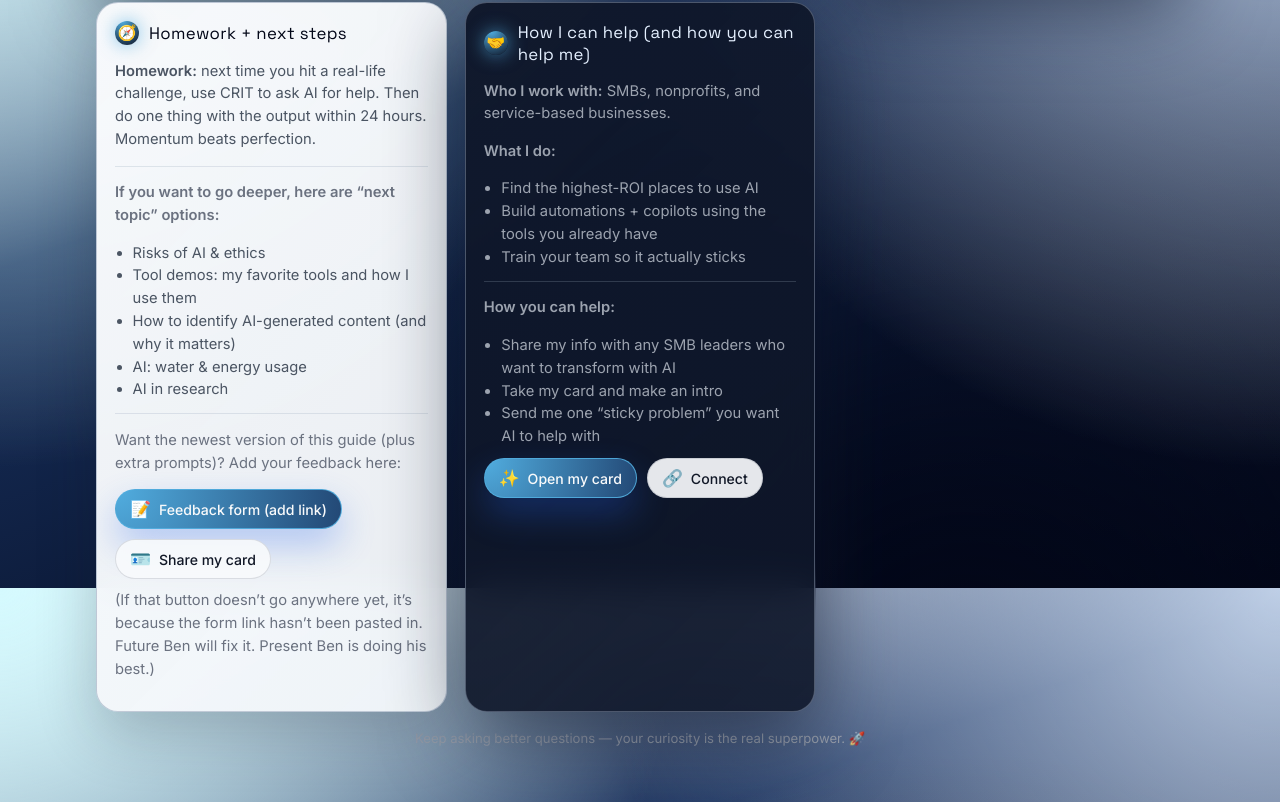
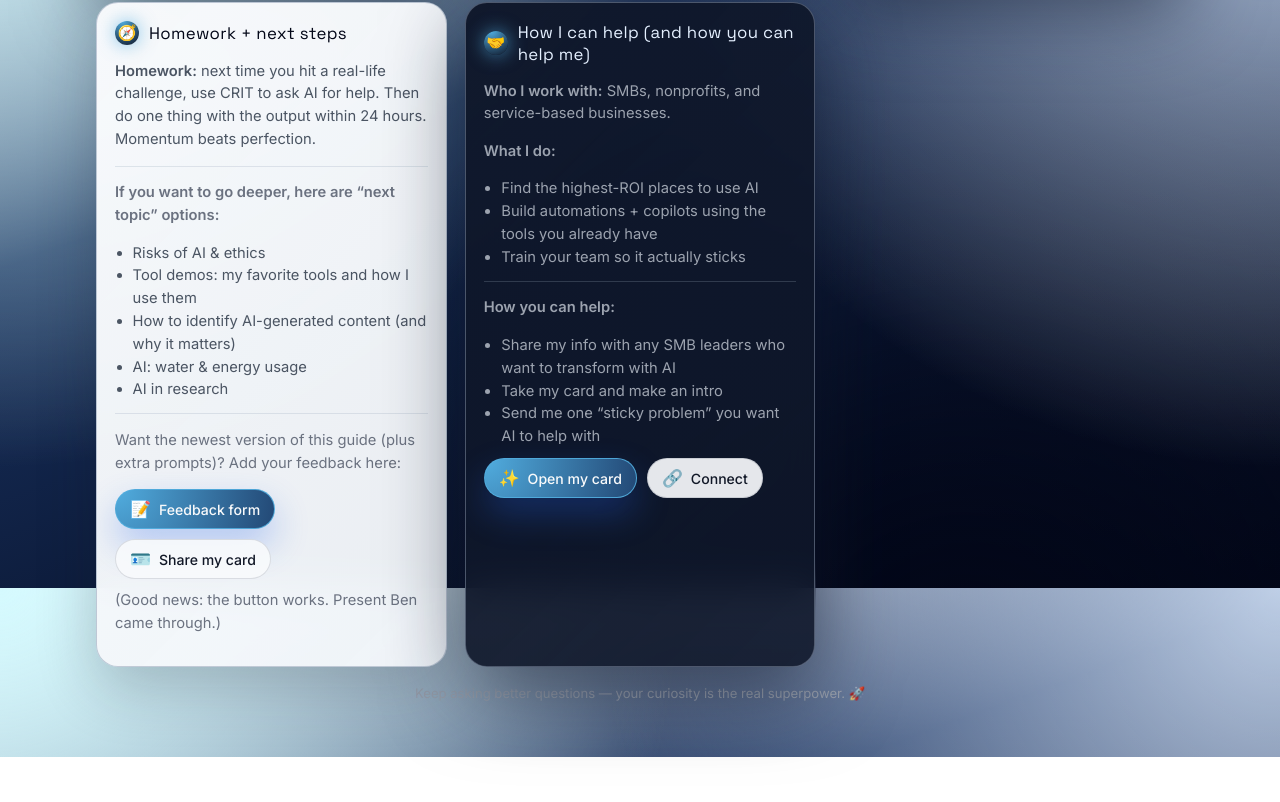
Before and after one commit to AgenticBen/AI-Academy, a plain HTML site: page Life-long-learner.html in a window 1280 px wide. Shown: the part 2612-3414 px from the top of the page. After the commit the page ends 3369 px from the top, so only its background shows below. Drawn offline with Linux system fonts and the light colour scheme.

Commit message:
Replace feedback link and update message
Updated feedback form link and modified related text.

```diff
--- a/Life-long-learner.html
+++ b/Life-long-learner.html
@@ -843,10 +843,10 @@
             Add your feedback here:
           </p>
 
-          <!-- Replace the # with your feedback form link when ready -->
+<!-- Feedback form link embedded -->
 <div class="hero-links" style="margin-top:8px;">
-            <a class="btn btn-primary" href="#" id="feedbackBtn">
-              <span class="icon">📝</span><span>Feedback form (add link)</span>
+  <a class="btn btn-primary" href="https://forms.gle/BLh6tu8e5LfaHoin8" id="feedbackBtn" target="_blank" rel="noopener">
+    <span class="icon">📝</span><span>Feedback form</span>
   </a>
   <a class="btn btn-ghost" href="https://dot.cards/benthebin" target="_blank" rel="noopener">
     <span class="icon">🪪</span><span>Share my card</span>
@@ -854,9 +854,10 @@
 </div>
 
 <p class="mini" style="margin-top:10px;">
-            (If that button doesn’t go anywhere yet, it’s because the form link hasn’t been pasted in. Future Ben will fix it. Present Ben is doing his best.)
+  (Good news: the button works. Present Ben came through.)
 </p>
 </section>
+
 
         <!-- How I can help -->
         <section class="section-card" id="help">
```
Lines whose indentation alone changed are shown as unchanged.
